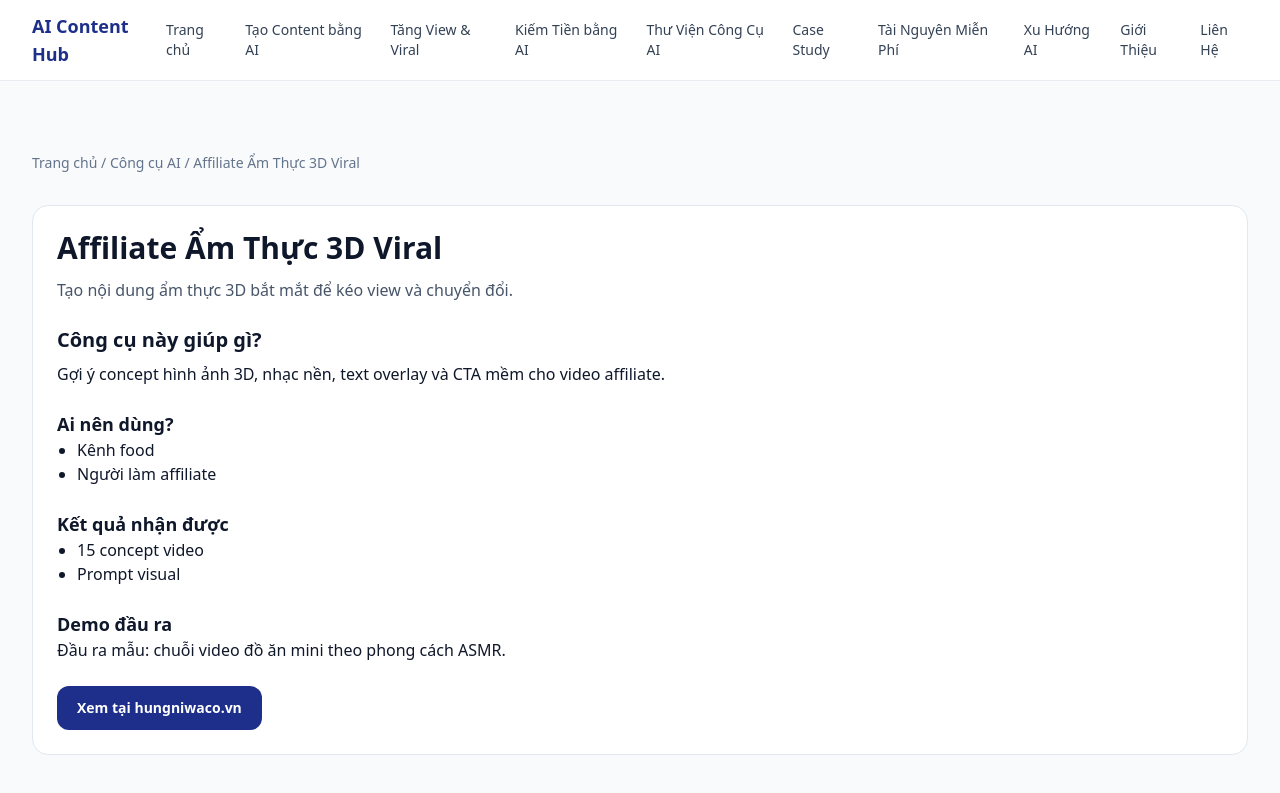
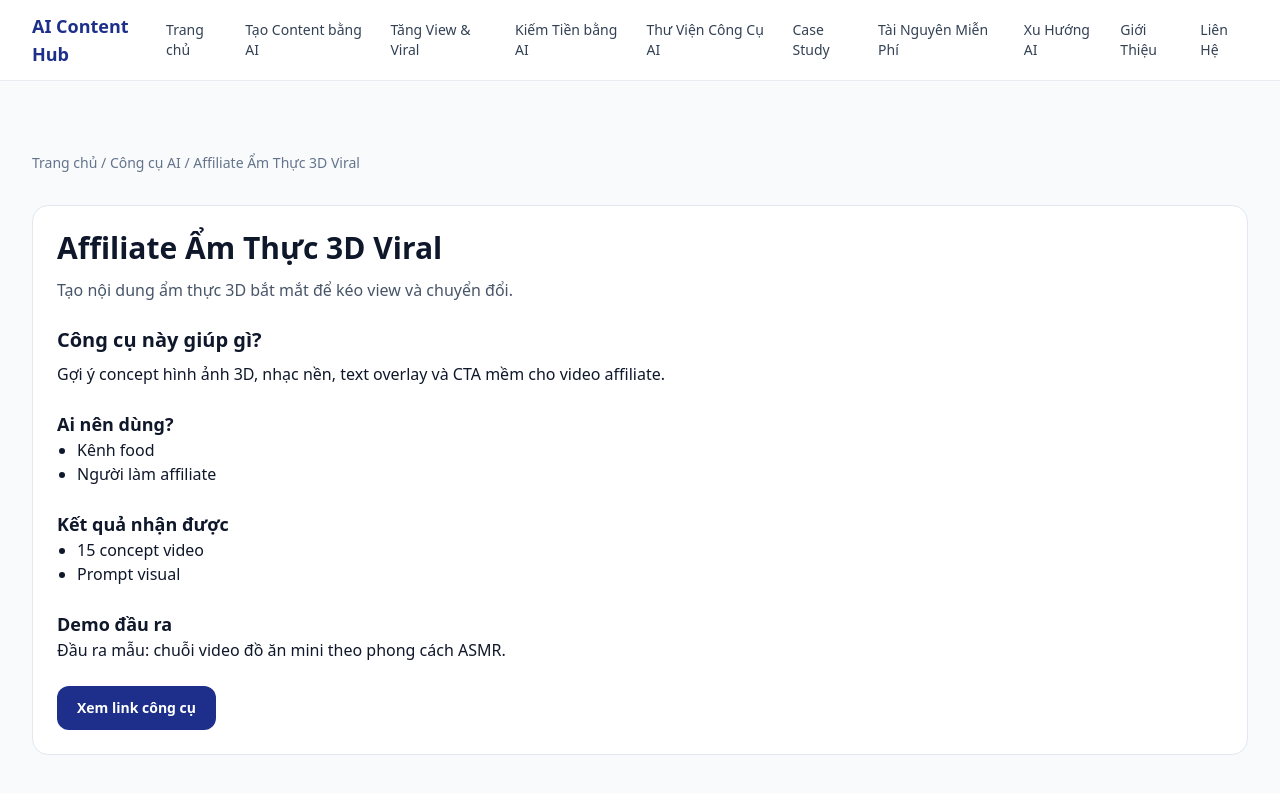
Before and after one commit to hungniwaco-stack/aicontent360, a Next.js app: page /cong-cu-ai/affiliate-am-thuc-3d-viral in a window 1280 px wide. Shown: the top 793 px of the page. Built offline with nearby package versions, Linux system fonts and the light colour scheme; no server answers.

Commit message:
Use per-tool outbound links for tool detail CTA

```diff
--- a/app/cong-cu-ai/[slug]/page.tsx
+++ b/app/cong-cu-ai/[slug]/page.tsx
@@ -41,6 +41,7 @@ export default async function ToolDetailPage({ params }: { params: Promise<{ slu
   const { slug } = await params;
   const tool = tools.find((t) => t.slug === slug);
   if (!tool) return notFound();
+  const outboundUrl = tool.productUrl || "https://hungniwaco.vn";
   const toolSchema = {
     "@context": "https://schema.org",
     "@type": "SoftwareApplication",
@@ -61,7 +62,7 @@ export default async function ToolDetailPage({ params }: { params: Promise<{ slu
     <div className="container-shell space-y-8 py-10">
       <script type="application/ld+json" dangerouslySetInnerHTML={{ __html: JSON.stringify(toolSchema) }} />
       <Breadcrumb items={[{ label: "Trang chủ", href: "/" }, { label: "Công cụ AI", href: "/cong-cu-ai" }, { label: tool.name }]} />
-      <section className="rounded-2xl border border-slate-200 bg-white p-6"><h1 className="text-3xl font-bold">{tool.name}</h1><p className="mt-3 text-slate-600">{tool.shortDescription}</p><h2 className="mt-6 text-xl font-semibold">Công cụ này giúp gì?</h2><p className="mt-2">{tool.longDescription}</p><h3 className="mt-6 text-lg font-semibold">Ai nên dùng?</h3><ul className="list-disc pl-5">{tool.suitableFor.map((i)=> <li key={i}>{i}</li>)}</ul><h3 className="mt-6 text-lg font-semibold">Kết quả nhận được</h3><ul className="list-disc pl-5">{tool.outputs.map((o)=> <li key={o}>{o}</li>)}</ul><h3 className="mt-6 text-lg font-semibold">Demo đầu ra</h3><p>{tool.demo}</p><ToolDetailActions /></section>
+      <section className="rounded-2xl border border-slate-200 bg-white p-6"><h1 className="text-3xl font-bold">{tool.name}</h1><p className="mt-3 text-slate-600">{tool.shortDescription}</p><h2 className="mt-6 text-xl font-semibold">Công cụ này giúp gì?</h2><p className="mt-2">{tool.longDescription}</p><h3 className="mt-6 text-lg font-semibold">Ai nên dùng?</h3><ul className="list-disc pl-5">{tool.suitableFor.map((i)=> <li key={i}>{i}</li>)}</ul><h3 className="mt-6 text-lg font-semibold">Kết quả nhận được</h3><ul className="list-disc pl-5">{tool.outputs.map((o)=> <li key={o}>{o}</li>)}</ul><h3 className="mt-6 text-lg font-semibold">Demo đầu ra</h3><p>{tool.demo}</p><ToolDetailActions href={outboundUrl} /></section>
       <FAQSection faqs={tool.faqs} />
       <RelatedTools currentSlug={tool.slug} />
     </div>
--- a/components/ToolDetailActions.tsx
+++ b/components/ToolDetailActions.tsx
@@ -2,17 +2,17 @@
 
 import { trackEvent } from "@/lib/analytics";
 
-export function ToolDetailActions() {
+export function ToolDetailActions({ href }: { href: string }) {
   return (
     <div className="mt-6">
       <a
-        href="https://hungniwaco.vn"
+        href={href}
         target="_blank"
         rel="noopener noreferrer"
         className="inline-block rounded-xl bg-brand-700 px-5 py-3 text-sm font-semibold text-white"
-        onClick={() => trackEvent("cta_click", { cta_name: "hungniwaco_vn_tool_link", placement: "tool_detail" })}
+        onClick={() => trackEvent("cta_click", { cta_name: "tool_outbound_link", placement: "tool_detail", destination: href })}
       >
-        Xem tại hungniwaco.vn
+        Xem link công cụ
       </a>
     </div>
   );
--- a/data/tools.ts
+++ b/data/tools.ts
@@ -16,6 +16,7 @@ export const tools: Tool[] = [
     suitableFor: ["Creator ngách sức khỏe", "Người mới làm content"],
     outputs: ["Kịch bản video sức khỏe", "Prompt triển khai nhanh"],
     demo: "Link sản phẩm: https://hungniwaco.vn/chatbot-prompt/chatbot-tao-video-suc-khoe",
+    productUrl: "https://hungniwaco.vn/chatbot-prompt/chatbot-tao-video-suc-khoe",
     faqs: [{ question: "Giá hiện tại là bao nhiêu?", answer: "Giá bán tham khảo: 139.000đ." }]
   },
   {
@@ -153,6 +154,7 @@ export const tools: Tool[] = [
     suitableFor: ["Kênh video sức khỏe", "Creator short video"],
     outputs: ["Prompt hình ảnh 3D", "Kịch bản video ngắn"],
     demo: "Link sản phẩm: https://hungniwaco.vn/chatbot-prompt/chatbot-tao-video-suc-khoe-3d-hai-huoc-de-thuong",
+    productUrl: "https://hungniwaco.vn/chatbot-prompt/chatbot-tao-video-suc-khoe-3d-hai-huoc-de-thuong",
     faqs: [{ question: "Giá hiện tại là bao nhiêu?", answer: "Giá bán tham khảo: 139.000đ." }]
   },
   {
@@ -170,6 +172,7 @@ export const tools: Tool[] = [
     suitableFor: ["Kênh mẹ và bé", "Creator giáo dục sức khỏe"],
     outputs: ["Ý tưởng video theo chủ đề", "Kịch bản 30-60 giây"],
     demo: "Link sản phẩm: https://hungniwaco.vn/chatbot-prompt/chatbot-tao-video-suc-khoe-me-va-be",
+    productUrl: "https://hungniwaco.vn/chatbot-prompt/chatbot-tao-video-suc-khoe-me-va-be",
     faqs: [{ question: "Giá hiện tại là bao nhiêu?", answer: "Giá bán tham khảo: 139.000đ." }]
   },
   {
@@ -187,6 +190,7 @@ export const tools: Tool[] = [
     suitableFor: ["Kênh storytelling sức khỏe", "Creator chuyên nội dung nhân vật hóa"],
     outputs: ["Prompt nhân vật hóa", "Kịch bản video theo series"],
     demo: "Link sản phẩm: https://hungniwaco.vn/chatbot-prompt/tro-ly-chatbot-ho-tro-tao-prompt-tao-video-chu-de-suc-khoe-dang-nhan-vat-hoa/",
+    productUrl: "https://hungniwaco.vn/chatbot-prompt/tro-ly-chatbot-ho-tro-tao-prompt-tao-video-chu-de-suc-khoe-dang-nhan-vat-hoa/",
     faqs: [{ question: "Giá hiện tại là bao nhiêu?", answer: "Giá bán tham khảo: 179.000đ." }]
   },
   {
@@ -204,6 +208,7 @@ export const tools: Tool[] = [
     suitableFor: ["Người làm affiliate sức khỏe", "Kênh nội dung bán hàng"],
     outputs: ["Prompt storytelling nội tạng", "Kịch bản có CTA chốt đơn"],
     demo: "Link sản phẩm: https://hungniwaco.vn/chatbot-prompt/tro-ly-chatbot-tao-prompt-suc-khoe-nhan-hoa-noi-dau-phong-dai-thi-giac/",
+    productUrl: "https://hungniwaco.vn/chatbot-prompt/tro-ly-chatbot-tao-prompt-suc-khoe-nhan-hoa-noi-dau-phong-dai-thi-giac/",
     faqs: [{ question: "Giá hiện tại là bao nhiêu?", answer: "Giá bán tham khảo: 99.000đ." }]
   },
   {
@@ -221,6 +226,7 @@ export const tools: Tool[] = [
     suitableFor: ["Kênh kiến thức sức khỏe", "Creator video ngắn"],
     outputs: ["Prompt thị giác hóa", "Ý tưởng hook mạnh"],
     demo: "Link sản phẩm: https://hungniwaco.vn/chatbot-prompt/tro-ly-chatbot-tao-prompt-suc-khoe-nhan-hoa-noi-dau-phong-dai-thi-giac/",
+    productUrl: "https://hungniwaco.vn/chatbot-prompt/tro-ly-chatbot-tao-prompt-suc-khoe-nhan-hoa-noi-dau-phong-dai-thi-giac/",
     faqs: [{ question: "Giá hiện tại là bao nhiêu?", answer: "Giá bán tham khảo: 179.000đ." }]
   },
   {
@@ -238,6 +244,7 @@ export const tools: Tool[] = [
     suitableFor: ["Người mới làm nội dung sức khỏe", "Kênh giáo dục cộng đồng"],
     outputs: ["Template kịch bản", "Prompt miễn phí"],
     demo: "Link sản phẩm: https://hungniwaco.vn/chatbot-prompt/tro-ly-chatbot-tao-prompt-chu-de-suc-khoe-nhan-hoa-tieng-noi-vi-khuan/",
+    productUrl: "https://hungniwaco.vn/chatbot-prompt/tro-ly-chatbot-tao-prompt-chu-de-suc-khoe-nhan-hoa-tieng-noi-vi-khuan/",
     faqs: [{ question: "Có mất phí không?", answer: "Không, công cụ này miễn phí." }]
   },
   {
--- a/types/index.ts
+++ b/types/index.ts
@@ -27,6 +27,7 @@ export interface Tool {
   suitableFor: string[];
   outputs: string[];
   demo: string;
+  productUrl?: string;
   faqs: { question: string; answer: string }[];
 }
 
```
